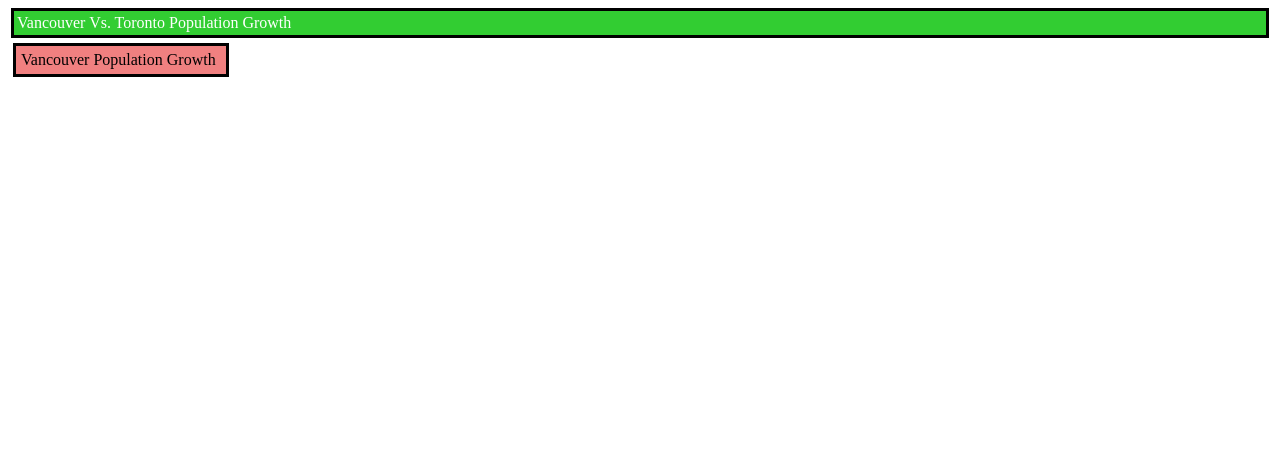
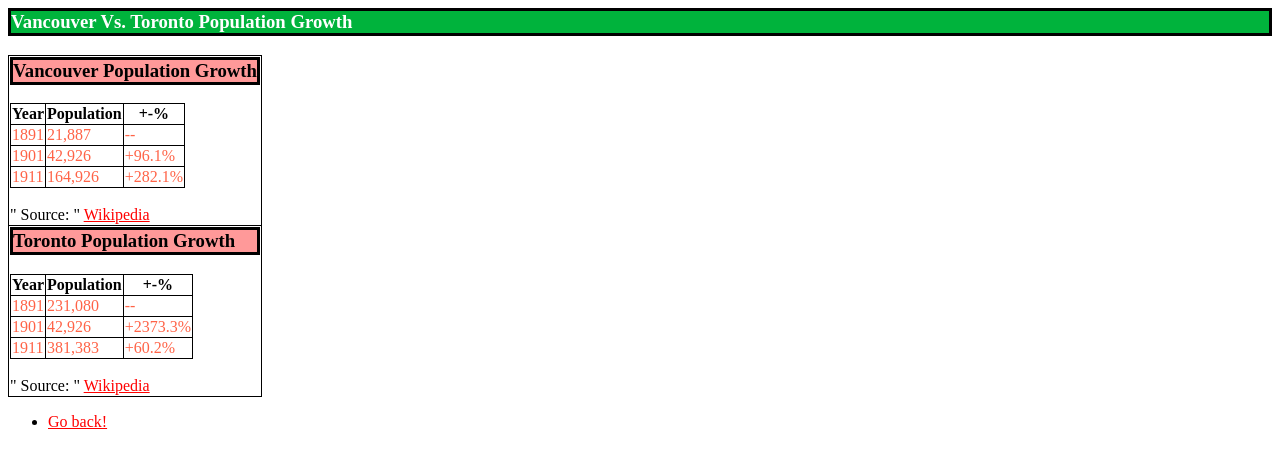
Before and after one commit to ArghavanDor18/Web-Development-1-Lab, a plain HTML site: page PartC.html in a window 1280 px wide. Drawn offline with Linux system fonts and the light colour scheme.

Commit message:
index.html

```diff
--- a/PartC.html
+++ b/PartC.html
@@ -1,41 +1,87 @@
 <html>
     <head>
-        <style>
-            .limegreen{
-                background-color: limegreen
+        <link rel="stylesheet" href="style.css">
+    </head>
+    <body>
+        <h3>Vancouver Vs. Toronto Population Growth</h3>
+        <table>
+            <tbody>
+                <tr>
+                    <td>
+                        <h3>Vancouver Population Growth</h3>
+                    <table>
+                        <tbody>
+                            <tr>
+                                <th> Year </th>
+                                <th> Population </th>
+                                <th> +-% </th>
+                            </tr>
+                            <tr>
+                                <td> 1891</td>
+                                <td>21,887</td>
+                                <td>--</td>
+                            </tr>
+                            <tr>
+                                <td> 1901 </td>
+                                <td> 42,926 </td>
+                                <td> +96.1% </td>
+                            </tr>
+                            <tr>
+                            <td> 1911 </td>
+                            <td> 164,926 </td>
+                            <td>+282.1%</td>
+                        </tr>
+                        </tbody>
+                    </table>
+                    <br>
 
-            }
+                     " Source: "
+                     <a href="https://en.wikipedia.org/wiki/Demographics_of_Metro_Vancouver" target="_blank">Wikipedia</a>
 
-            .black_style{
-                border: 3px solid black;
-                /* border-style: solid;
-                border-color: green;
-                border-width: 15px; */
-                padding: 3px;
-                margin: 3px;
-            }
+                    </td>
+                    </tr>
+                    <td>
+                        <h3>Toronto Population Growth</h3>
+                        <table>
+                            <tbody>
+                                <tr>
+                                    <th> Year </th>
+                                    <th> Population </th>
+                                    <th> +-% </th>
+                                </tr>
+                                <tr>
+                                    <td> 1891</td>
+                                    <td>231,080</td>
+                                    <td>--</td>
+                                </tr>
+                                <tr>
+                                    <td> 1901 </td>
+                                    <td> 42,926 </td>
+                                    <td> +2373.3% </td>
+                                </tr>
+                                <tr>
+                                <td> 1911 </td>
+                                <td> 381,383 </td>
+                                <td>+60.2%</td>
+                            </tr>
+                            </tbody>
+                        </table>
+                        <br>
 
-            div {
-                  background-color: lightcoral;
-                  width: 200px;
-                  border: 3px solid black;
-                  padding: 5px;
-                  margin: 5px;
-            }
+                    " Source: "
+                    <a href="https://en.wikipedia.org/wiki/Demographics_of_Toronto" target="_blank">Wikipedia</a>
 
-       </style>
-   </head>
+                    </td>
+                </tr>
+            </tbody>
+        </table>
+        <ul>
 
-      <body>
+        <li>
 
-          <p class="black_style limegreen" style="color:white;">
-              Vancouver Vs. Toronto Population Growth
+            <a href="Lab02.html">Go back!</a>
 
-          </p>
-
-          <div>Vancouver Population Growth</div>
-
-
-
-      </body>
+       </li>
+    </ul>
+    </body>
 </html>
--- /dev/null
+++ b/style.css
@@ -0,0 +1,42 @@
+
+/* unvisited link */
+a:link {
+    color: red;
+}
+
+/* visited link */
+a:visited {
+    color: green;
+}
+
+/* mouse over link */
+a:hover {
+    color: hotpink;
+}
+
+/*selected link */
+a:active {
+    color: blue;
+}
+
+
+
+td, th, table {
+    border: 1px solid black;
+    border-collapse: collapse;
+}
+
+table table tr td{
+    color: #ff6347;
+}
+
+td h3{
+    background-color: #ff9999;
+    color: black;
+}
+
+h3{
+    background-color: #00b33c;
+    color: white;
+    border: 3px solid black;
+}
```
Also changed, not shown: Lab02.html (+34 -0 lines), PartA.html (+28 -29 lines), PartB.html (+16 -0 lines), index.html (+8 -0 lines), 1 other file.
